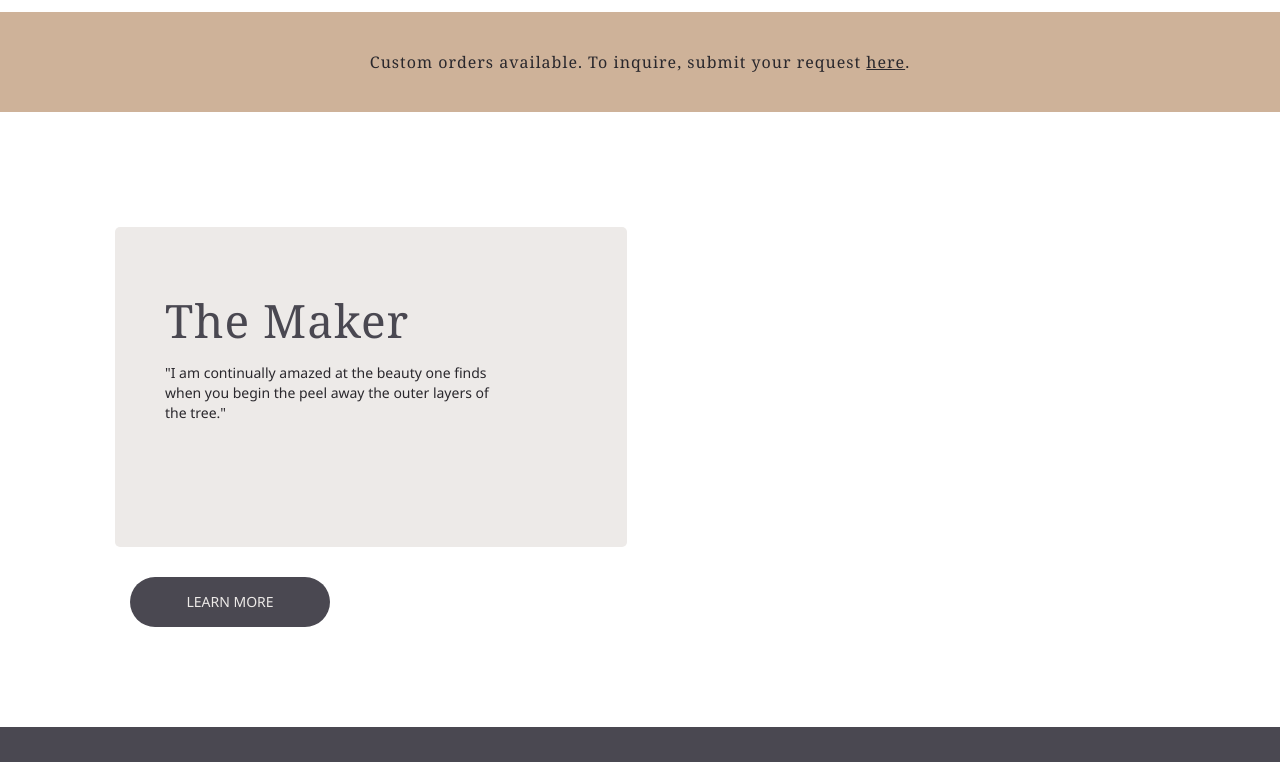
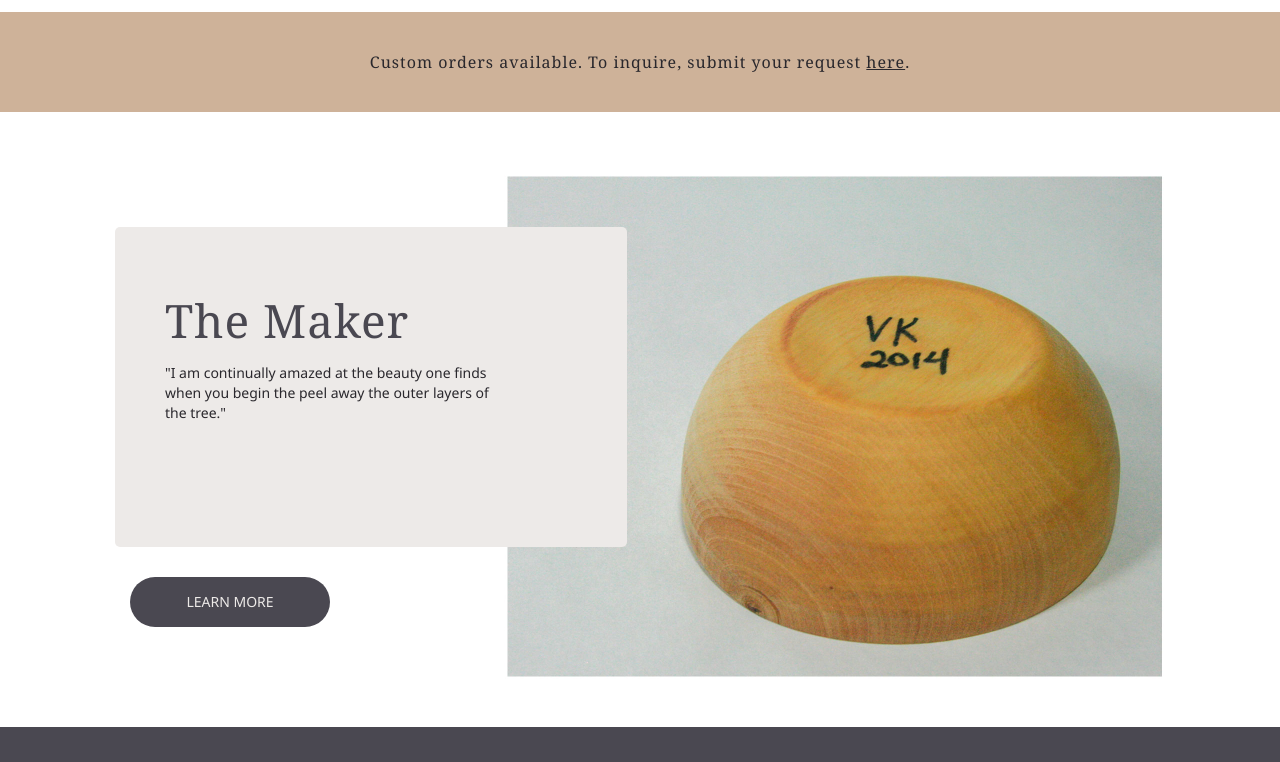
Before and after one commit to saraakochman/saraakochman.github.io, a plain HTML site: page index.html in a window 1280 px wide. Shown: the part 1260-2022 px from the top of the page. Drawn offline with Linux system fonts and the light colour scheme.

Commit message:
update about background image

```diff
--- a/css/style.css
+++ b/css/style.css
@@ -238,7 +238,7 @@ button.slick-next:before, .slick-arrow:before {
 
 .about-background-image {
 	height: 600px;
-	background-image: url("../../vk_creations/images/homepage/vk_about.jpg");
+	background-image: url("../images/homepage/vk_about.jpg");
  	background-repeat: no-repeat; /* Do not repeat the image */
   	background-size: contain;
   	width: 100%;
```
